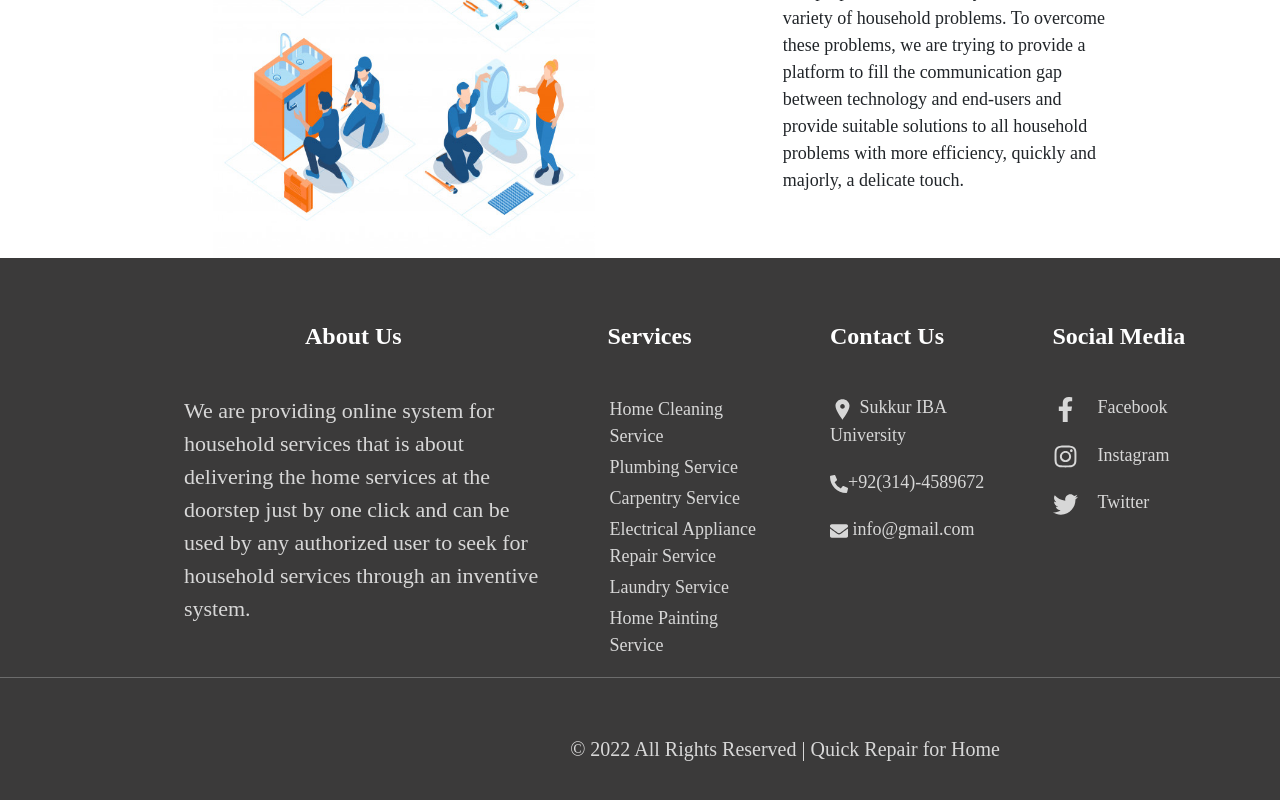
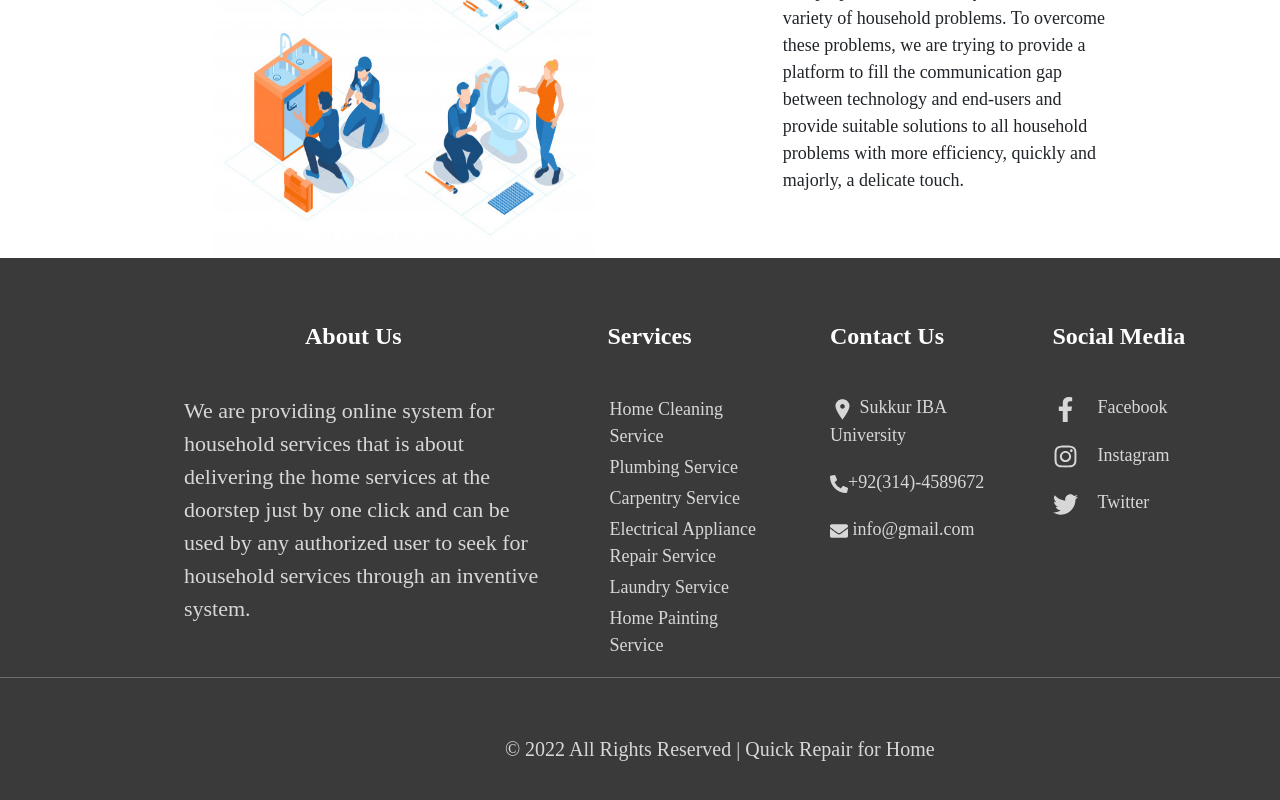
Before and after one commit to Karishma-tejwani/Quick_Repair, a React (Create React App) app: page / in a window 1280 px wide. Shown: the part 1633-2433 px from the top of the page. Built offline with nearby package versions, Linux system fonts and the light colour scheme; a web font is replaced by a local one.

Commit message:
FooterStyles

```diff
--- a/src/Footer/FooterStyles.js
+++ b/src/Footer/FooterStyles.js
@@ -63,6 +63,7 @@ export const Copyright = styled.p`
   color: white;
   opacity: 0.8;
   text-align: center;
+  margin-left: -15%;
   font-size: 20px;
   padding: 40px 0;
 `;
```
